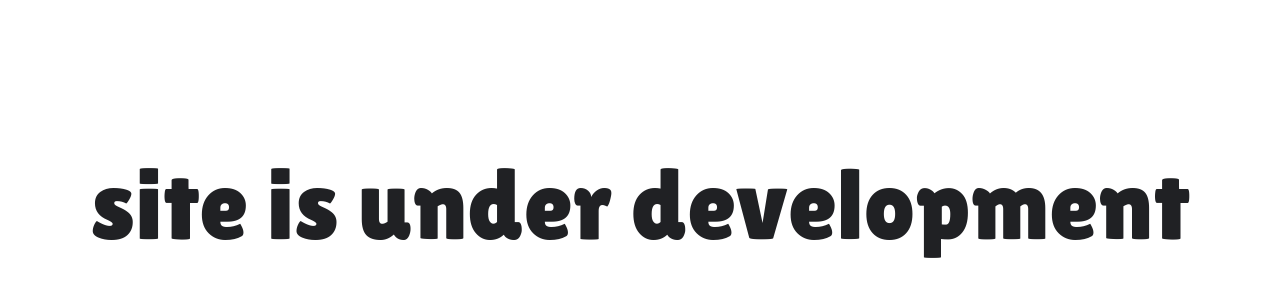
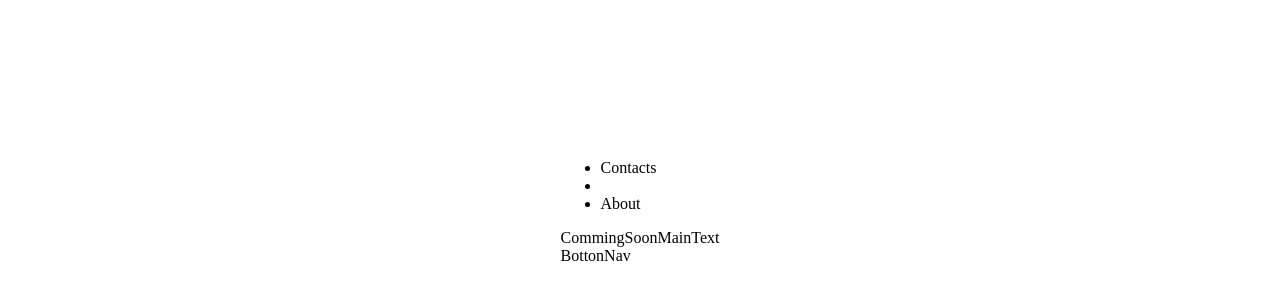
Before and after one commit to ABHAY-100/meco, a React (Vite) app: page / in a window 1280 px wide. Shown: the part 204-504 px from the top of the page. Built offline with nearby package versions, Linux system fonts and the light colour scheme.

Commit message:
new files are added

```diff
--- a/src/App.jsx
+++ b/src/App.jsx
@@ -1,12 +1,13 @@
 import { useState } from 'react'
 import './App.css'
+import CommingSoon from './pages/CommingSoon'
 
 function App() {
   const [count, setCount] = useState(0)
 
   return (
     <>
-      <p>site is under development</p>
+      < CommingSoon />
     </>
   )
 }
--- /dev/null
+++ b/src/components/commingsoon/CommingSoonContents.jsx
@@ -0,0 +1,16 @@
+import React from 'react'
+import CommingSoonNavBar from './components/CommingSoonNavBar'
+import CommingSoonMainText from './components/CommingSoonMainText'
+import CommingSoonBottomNav from './components/CommingSoonBottomNav'
+
+const CommingSoonContents = () => {
+  return (
+    <>
+      <CommingSoonNavBar/>
+      <CommingSoonMainText/>
+      <CommingSoonBottomNav/>
+    </>
+  )
+}
+
+export default CommingSoonContents
--- /dev/null
+++ b/src/components/commingsoon/components/CommingSoonBottomNav.jsx
@@ -0,0 +1,9 @@
+import React from 'react'
+
+const CommingSoonBottomNav = () => {
+  return (
+    <div>BottonNav</div>
+  )
+}
+
+export default CommingSoonBottomNav
--- /dev/null
+++ b/src/components/commingsoon/components/CommingSoonMainText.jsx
@@ -0,0 +1,9 @@
+import React from 'react'
+
+const CommingSoonMainText = () => {
+  return (
+    <div>CommingSoonMainText</div>
+  )
+}
+
+export default CommingSoonMainText
--- /dev/null
+++ b/src/components/commingsoon/components/CommingSoonNavBar.css
@@ -0,0 +1,3 @@
+.left{
+    background: url();
+}
--- /dev/null
+++ b/src/components/commingsoon/components/CommingSoonNavBar.jsx
@@ -0,0 +1,20 @@
+import React from 'react'
+
+const CommingSoonNavBar = () => {
+  return (
+    <nav>
+      <div className="left">
+        <div className="icon"></div>
+      </div>
+      <div className="right">
+        <ul>
+          <li>Contacts</li>
+          <li></li>
+          <li>About</li>
+        </ul>
+      </div>
+    </nav>
+  )
+}
+
+export default CommingSoonNavBar
--- /dev/null
+++ b/src/pages/CommingSoon.jsx
@@ -0,0 +1,13 @@
+import React from 'react'
+import CommingSoonContents from '../components/commingsoon/CommingSoonContents'
+import '../pages/CommingSoon.css'
+
+const CommingSoon = () => {
+  return (
+    <>
+      <CommingSoonContents/>
+    </>
+  )
+}
+
+export default CommingSoon
```
Also changed, not shown: src/components/commingsoon/CommingSoonContents.css (added), src/components/commingsoon/components/CommingSoonBottomNav.css (added), src/components/commingsoon/components/CommingSoonMainText.css (added), src/pages/CommingSoon.css (added).
